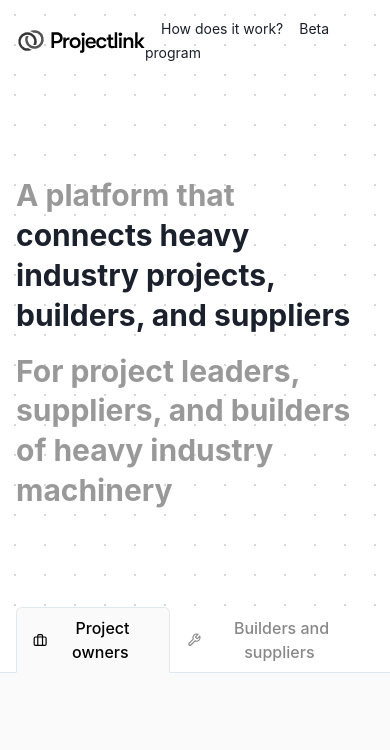
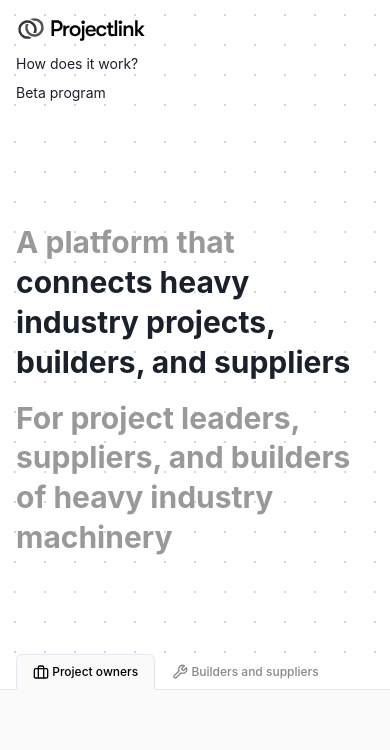
Before and after one commit to projectlink-io/website, a Gatsby site: page / in a window 390 px wide. Shown: the top 750 px of the page. Built offline with nearby package versions, Linux system fonts and the light colour scheme; Gatsby itself is replaced by a stand-in of ours.

Commit message:
mobile fixes on homepage

```diff
--- a/src/components/footer.tsx
+++ b/src/components/footer.tsx
@@ -126,7 +126,7 @@ const Footer = () => (
       justify='space-between'
       pt='64px'
     >
-      <Box>
+      <Box d={['none', 'none', 'block']}>
         <NavLink
           color='primary.accent3'
           href='/how-it-works'
--- a/src/components/header.tsx
+++ b/src/components/header.tsx
@@ -9,12 +9,17 @@ const Header = () => {
     <Flex
       layerStyle='appContainer'
       justify='space-between'
-      align='center'
+      align={['flex-start', 'flex-start', 'center']}
+      flexDir={['column', 'column', 'row']}
     >
       <Link to='/'>
-        <Logo />
+        <Box as={Logo} mb={3} />
+        {/* <Logo /> */}
       </Link>
-      <Box>
+      <Flex
+        align={['flex-start', 'flex-start', 'center']}
+        flexDir={['column', 'column', 'row']}
+      >
         <NavLink
           href='/how-it-works'
         >
@@ -25,7 +30,7 @@ const Header = () => {
         >
           Beta program
         </NavLink>
-      </Box>
+      </Flex>
     </Flex>
   )
 }
--- a/src/components/navLink.tsx
+++ b/src/components/navLink.tsx
@@ -5,7 +5,8 @@ import { Link as GatsbyLink } from 'gatsby'
 const NavLink = ({ href, isExternal = false, ...rest }) => (
   // @ts-ignore
   <ChakraLink
-    ml={4}
+    ml={[0, 0, 4]}
+    pb={[2, 2, 0]}
     fontSize='sm'
     {...(isExternal ? { href } : { as: GatsbyLink, to: href })}
     {...rest}
--- a/src/components/tabbedTeaser.tsx
+++ b/src/components/tabbedTeaser.tsx
@@ -54,12 +54,27 @@ const TabbedTeaser = () => (
         marginX='auto'
       >
         <Tab>
-          <Icon color='primary.accent3' as={() => <FiBriefcase />} />
-          &nbsp;Project owners
+          <Icon
+            color='primary.accent3'
+            as={() => <FiBriefcase />}
+            d='none'
+          />
+          <Text
+            fontSize={['xs', 'xs', 'sm']}
+          >
+            &nbsp;Project owners
+          </Text>
         </Tab>
         <Tab>
-          <Icon color='primary.accent3' as={() => <FiTool />} />
-          &nbsp;Builders and suppliers
+          <Icon
+            color='primary.accent3'
+            as={() => <FiTool />}
+          />
+          <Text
+            fontSize={['xs', 'xs', 'sm']}
+          >
+            &nbsp;Builders and suppliers
+          </Text>
         </Tab>
       </Flex>
     </TabList>
```
